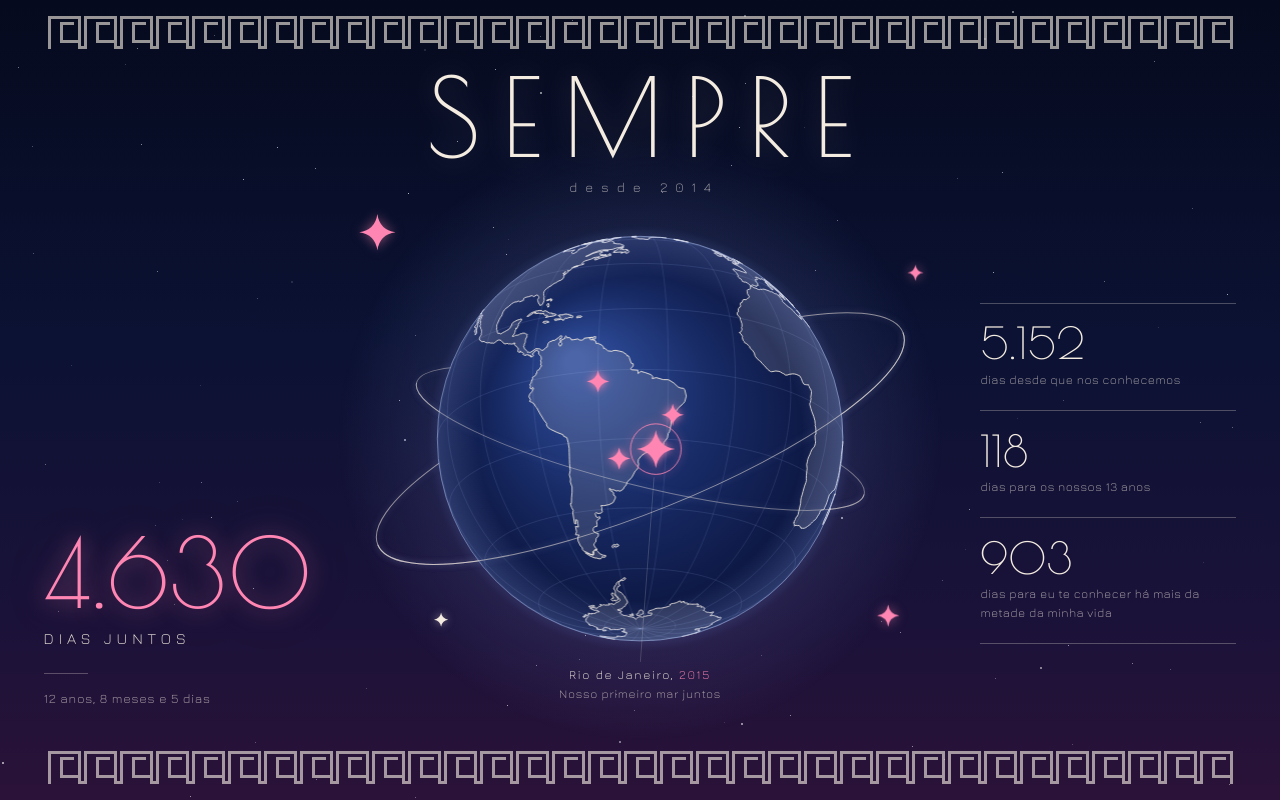
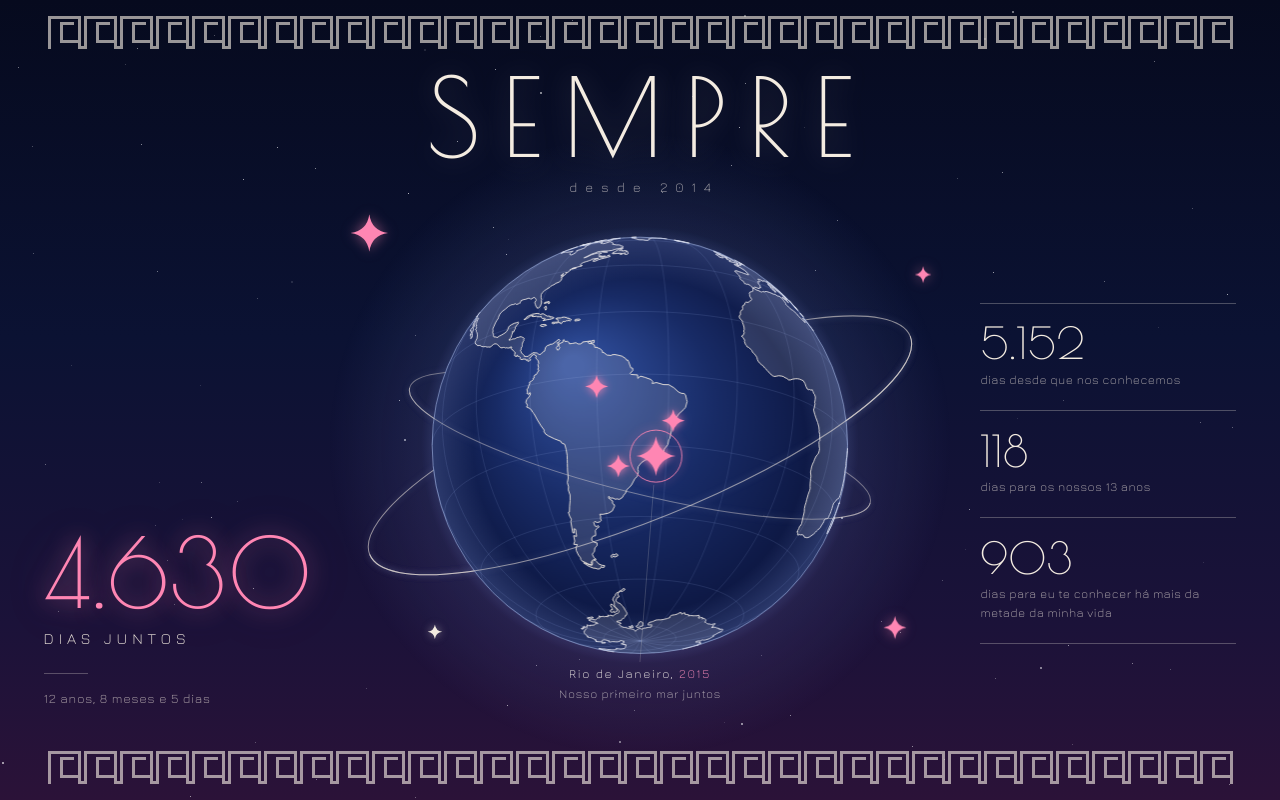
Before and after one commit to BonzerKitten/always, a plain HTML site: page index.html in a window 1280 px wide. Drawn offline with Linux system fonts and the light colour scheme.

Commit message:
Put the caption in the layout with a minimum globe size, hide seam edges from the coast, fix globe edge fill, draw on resize, add fallbacks for older browsers

```diff
--- a/globe.js
+++ b/globe.js
@@ -24,6 +24,7 @@
 
   const canvas = document.getElementById('globe-canvas');
   const globeBox = document.getElementById('globe');
+  const slot = document.getElementById('globe-slot');
   const caption = document.getElementById('caption');
   const leader = document.getElementById('leader');
   const leaderLine = document.getElementById('leader-line');
@@ -39,24 +40,62 @@
     return [Math.cos(lat) * Math.cos(lon), Math.cos(lat) * Math.sin(lon), Math.sin(lat)];
   }
 
-  // Turns a ring of [lon, lat, lon, lat...] into unit vectors, adding points along long edges.
-  function ringToVectors(flat) {
-    const points = [];
+  const SAME_POINT = 1e-9;
+
+  /*
+   * Turns a ring of [lon, lat, lon, lat...] into unit vectors, adding points along long edges.
+   * seamAfter[i] is true when the edge leaving point i runs along the 180 degree meridian. Natural Earth
+   * cuts land there to fit a flat map, so those edges are needed for the fill but are not coast.
+   */
+  function ringToPoints(flat) {
+    const vectors = [];
+    const seamAfter = [];
     const count = flat.length / 2;
     for (let i = 0; i < count; i++) {
       const j = (i + 1) % count;
       const lon1 = flat[2 * i], lat1 = flat[2 * i + 1];
       const lon2 = flat[2 * j], lat2 = flat[2 * j + 1];
-      const wrapsAroundPole = Math.abs(lon2 - lon1) > 180; // the edge along the bottom of Antarctica
+      const isSeam = Math.abs(lon1) === 180 && Math.abs(lon2) === 180;
+      const wrapsAroundPole = Math.abs(lon2 - lon1) > 180; // from lon 180 to -180: the same line on the globe
       const steps = wrapsAroundPole
         ? 1
         : Math.max(1, Math.ceil(Math.max(Math.abs(lon2 - lon1), Math.abs(lat2 - lat1)) / MAX_EDGE_STEP));
       for (let s = 0; s < steps; s++) {
         const t = s / steps;
-        points.push(toVector(lon1 + (lon2 - lon1) * t, lat1 + (lat2 - lat1) * t));
+        const vector = toVector(lon1 + (lon2 - lon1) * t, lat1 + (lat2 - lat1) * t);
+        const last = vectors[vectors.length - 1];
+        if (last && Math.hypot(vector[0] - last[0], vector[1] - last[1], vector[2] - last[2]) < SAME_POINT) {
+          seamAfter[seamAfter.length - 1] = isSeam; // the same point twice (lon 180 and -180): keep one
+        } else {
+          vectors.push(vector);
+          seamAfter.push(isSeam);
+        }
       }
     }
-    return points;
+    const first = vectors[0], last = vectors[vectors.length - 1];
+    if (vectors.length > 1 && Math.hypot(first[0] - last[0], first[1] - last[1], first[2] - last[2]) < SAME_POINT) {
+      vectors.pop();
+      seamAfter.pop();
+    }
+    return { vectors, seamAfter };
+  }
+
+  // Splits a ring into the open pieces of real coast, leaving out the seam edges.
+  function coastPieces(vectors, seamAfter) {
+    const total = vectors.length;
+    const firstSeam = seamAfter.indexOf(true);
+    if (firstSeam === -1) return null;
+    const pieces = [];
+    let piece = [];
+    for (let step = 1; step <= total; step++) {
+      const index = (firstSeam + step) % total;
+      piece.push(vectors[index]);
+      if (seamAfter[index]) {
+        if (piece.length > 1) pieces.push(piece);
+        piece = [];
+      }
+    }
+    return pieces;
   }
 
   function makeLine(vectors, closed) {
@@ -73,10 +112,18 @@
     return doubleArea > 0;
   }
 
+  /*
+   * Each land ring has a closed outline for the fill, and (only when it has seam edges)
+   * separate open coast lines for the stroke.
+   */
   const landRings = LAND_RINGS.map((flat) => {
-    const ring = makeLine(ringToVectors(flat), true);
-    ring.isLake = isLakeRing(flat);
-    return ring;
+    const { vectors, seamAfter } = ringToPoints(flat);
+    const pieces = coastPieces(vectors, seamAfter);
+    return {
+      outline: makeLine(vectors, true),
+      coastLines: pieces && pieces.map((piece) => makeLine(piece, false)),
+      isLake: isLakeRing(flat),
+    };
   });
 
   // The faint grid: meridians (open lines from pole to pole) and parallels (closed circles).
@@ -301,16 +348,22 @@
     const fill = new Path2D();
     const coast = new Path2D();
     for (const ring of landRings) {
-      turnToView(ring.vectors, ring.view);
-      const { chains, hidden } = visibleChains(ring);
+      turnToView(ring.outline.vectors, ring.outline.view);
+      const { chains, hidden } = visibleChains(ring.outline);
       if (chains.length === 0) continue;
       if (!hidden) {
         addPolyline(fill, chains[0], true);
-        addPolyline(coast, chains[0], true);
+        if (!ring.coastLines) addPolyline(coast, chains[0], true);
       } else {
         // A lake cut by the edge is left unfilled: its fill would have to be "everything except the lake".
         if (!ring.isLake) addFilledShape(fill, chains);
-        for (const chain of chains) addPolyline(coast, chain, false);
+        if (!ring.coastLines) for (const chain of chains) addPolyline(coast, chain, false);
+      }
+      if (ring.coastLines) {
+        for (const line of ring.coastLines) {
+          turnToView(line.vectors, line.view);
+          for (const chain of visibleChains(line).chains) addPolyline(coast, chain, false);
+        }
       }
     }
     ctx.fillStyle = 'rgba(244, 236, 225, 0.13)';
@@ -431,10 +484,14 @@
       return;
     }
     leader.classList.add('visible');
-    const startX = canvas.offsetLeft + pin.x;
-    const startY = canvas.offsetTop + pin.y;
-    const endX = globeBox.clientWidth / 2;
-    const endY = caption.offsetTop - 4;
+    // All positions are in pixels from the top left of the slot, which is what the leader's svg uses.
+    const slotBox = slot.getBoundingClientRect();
+    const canvasBox = canvas.getBoundingClientRect();
+    const captionBox = caption.getBoundingClientRect();
+    const startX = canvasBox.left - slotBox.left + pin.x;
+    const startY = canvasBox.top - slotBox.top + pin.y;
+    const endX = captionBox.left - slotBox.left + captionBox.width / 2;
+    const endY = captionBox.top - slotBox.top - 4;
     const length = Math.hypot(endX - startX, endY - startY) || 1;
     const gap = activeRingRadius() + 3;
     leaderLine.setAttribute('x1', startX + ((endX - startX) / length) * gap);
@@ -572,8 +629,8 @@
     pixelRatio = window.devicePixelRatio || 1;
     canvas.width = Math.round(side * pixelRatio);
     canvas.height = Math.round(side * pixelRatio);
-    leader.setAttribute('viewBox', '0 0 ' + globeBox.clientWidth + ' ' + globeBox.clientHeight);
-    requestDraw();
+    // Drawn straight away: changing the canvas size clears it, and waiting for the next frame would show a blank globe.
+    draw();
   }
 
   new ResizeObserver(resize).observe(globeBox);
--- a/index.html
+++ b/index.html
@@ -28,11 +28,11 @@
       <p class="sub" id="hero-breakdown"></p>
     </section>
 
-    <div class="globe-slot">
-      <div class="globe" id="globe">
-        <div class="stage">
+    <div class="globe-slot" id="globe-slot">
+      <div class="stage-box">
+        <div class="globe" id="globe">
           <!-- Decoration behind the globe: soft halo, whole orbit rings and floating sparkles. Never catches clicks or touches. -->
-          <svg class="deco deco-back" viewBox="-46 -14 292 262" aria-hidden="true">
+          <svg class="deco deco-back" viewBox="-46 -14 292 220" aria-hidden="true">
             <defs>
               <radialGradient id="halo" cx="100" cy="100" r="150" gradientUnits="userSpaceOnUse">
                 <stop offset=".62" stop-color="#8fa8ff" stop-opacity=".30"/>
@@ -51,7 +51,7 @@
           <canvas class="globe-canvas" id="globe-canvas" role="img" aria-label="Globo com os lugares que visitamos"></canvas>
 
           <!-- Decoration in front of the globe: the near half of each ring, then the sparkles. -->
-          <svg class="deco deco-front" viewBox="-46 -14 292 262" aria-hidden="true">
+          <svg class="deco deco-front" viewBox="-46 -14 292 220" aria-hidden="true">
             <g class="ring">
               <path transform="rotate(-22 100 100)" d="M-40,100A140,36 0 0 0 240,100"/>
               <path class="ring-2" transform="rotate(14 100 100)" d="M-14,100A114,23 0 0 0 214,100"/>
@@ -64,14 +64,14 @@
             </g>
           </svg>
         </div>
+      </div>
 
-        <svg class="leader" id="leader" aria-hidden="true"><line id="leader-line" x1="0" y1="0" x2="0" y2="0"/></svg>
+      <p class="caption" id="caption">
+        <span class="cap-name"><span id="cap-name"></span>, <span class="year" id="cap-year"></span></span>
+        <span class="cap-note" id="cap-note"></span>
+      </p>
 
-        <p class="caption" id="caption">
-          <span class="cap-name"><span id="cap-name"></span>, <span class="year" id="cap-year"></span></span>
-          <span class="cap-note" id="cap-note"></span>
-        </p>
-      </div>
+      <svg class="leader" id="leader" aria-hidden="true"><line id="leader-line" x1="0" y1="0" x2="0" y2="0"/></svg>
     </div>
 
     <ul class="counters">
--- a/style.css
+++ b/style.css
@@ -53,6 +53,7 @@ body {
 /* ---------- Page frame ---------- */
 .page {
   position: relative;
+  height: 100vh;
   height: 100dvh;
   min-height: 560px;
   display: grid;
@@ -137,15 +138,26 @@ main {
   letter-spacing: 0.04em;
 }
 
-/* ---------- Globe ---------- */
-.globe-slot { min-width: 0; min-height: 0; height: 100%; display: flex; justify-content: center; align-items: center; }
+/* ---------- Globe ----------
+   The slot holds the globe (with its orbit rings) and, below it, the caption of the active place.
+   The caption is part of the layout, so it can grow without ever covering anything. */
+.globe-slot {
+  position: relative;
+  min-width: 0;
+  min-height: 0;
+  height: min(100%, calc(38vw + 72px));
+  display: flex;
+  flex-direction: column;
+  align-items: center;
+}
+.stage-box { display: contents; }
 .globe {
   position: relative;
-  height: min(100%, 46vw);
-  aspect-ratio: 292 / 262;
+  flex: none;
+  height: calc(100% - 72px);   /* the rest of the slot is the caption */
+  aspect-ratio: 292 / 220;
 }
-.stage, .deco { position: absolute; inset: 0; }
-.deco { width: 100%; height: 100%; overflow: visible; pointer-events: none; }
+.deco { position: absolute; inset: 0; width: 100%; height: 100%; overflow: visible; pointer-events: none; }
 
 /* The canvas is the globe disc (200 of 292 units) plus a 14 unit margin for pins. */
 .globe-canvas {
@@ -171,22 +183,32 @@ main {
 .sparkles .t2 { animation-duration: 7s; animation-delay: -2s; }
 @keyframes shimmer { 0%, 100% { opacity: 1; } 50% { opacity: 0.45; } }
 
+/* The leader line uses the slot's own pixels as units (set from globe.js). */
 .leader { position: absolute; inset: 0; width: 100%; height: 100%; overflow: visible; pointer-events: none; opacity: 0; transition: opacity 0.5s; }
 .leader line { stroke: rgba(244, 236, 225, 0.3); stroke-width: 0.6; }
 
 .caption {
-  position: absolute;
-  left: 0;
-  top: 86.5%;
-  width: 100%;
+  flex: none;
+  width: 0;
+  min-width: 100%;      /* as wide as the globe, but never makes the column wider */
+  height: 72px;         /* room for the name and a note of up to three lines */
   text-align: center;
   opacity: 0;
   transition: opacity 0.5s;
 }
 .caption.visible, .leader.visible { opacity: 1; }
-.cap-name { display: block; font-size: clamp(12px, 0.95vw, 14px); letter-spacing: 0.14em; white-space: nowrap; }
+.cap-name { display: block; font-size: clamp(12px, 0.95vw, 14px); letter-spacing: 0.14em; }
 .cap-name .year { color: var(--pink); }
-.cap-note { display: block; margin-top: 0.4em; font-size: clamp(12px, 0.85vw, 13px); letter-spacing: 0.06em; color: var(--text-soft); }
+.cap-note {
+  display: -webkit-box;
+  -webkit-box-orient: vertical;
+  -webkit-line-clamp: 3;
+  overflow: hidden;
+  margin-top: 0.4em;
+  font-size: clamp(12px, 0.85vw, 13px);
+  letter-spacing: 0.06em;
+  color: var(--text-soft);
+}
 .cap-note:empty { display: none; }
 
 @media (prefers-reduced-motion: reduce) {
@@ -194,14 +216,18 @@ main {
   .caption, .leader { transition: none; }
 }
 
-/* ---------- Phones and portrait screens: everything stacked ---------- */
+/* ---------- Phones and portrait screens: everything stacked ----------
+   The page is at least one screen tall and grows when the content needs more room
+   (a phone held sideways), so the globe never shrinks below a usable size. */
 @media (max-width: 760px), (max-aspect-ratio: 1/1) {
-  .page { padding: 14px 20px; gap: 8px; }
+  .page { height: auto; min-height: 100vh; min-height: 100dvh; padding: 14px 20px; gap: 8px; display: flex; flex-direction: column; }
   h1 { font-size: clamp(40px, 14vw, 96px); }
   .since { font-size: clamp(12px, 2vw, 15px); }
   main {
+    flex: 1 0 auto;
+    min-height: auto;
     grid-template-columns: minmax(0, 1fr);
-    grid-template-rows: auto minmax(0, 1fr) auto;
+    grid-template-rows: auto 1fr auto;
     gap: 6px;
     justify-items: center;
   }
@@ -211,9 +237,24 @@ main {
   .hero .rule { display: none; }
   .hero .sub { font-size: clamp(12px, 1.9vw, 15px); margin-top: 0.5em; }
 
-  .globe-slot { container-type: size; width: 100%; }
-  /* Wider than the text column on purpose: the spare room around the orbit rings lets the globe grow. */
-  .globe { flex: none; height: auto; width: min(100cqw + 40px, 100cqh * 292 / 262); }
+  .globe-slot { width: 100%; height: auto; min-height: auto; align-self: stretch; }
+  .stage-box {
+    display: flex;
+    flex: 1 1 0;
+    min-height: 240px;           /* the smallest globe area: the disc is then about 218 px across */
+    width: 100%;
+    justify-content: center;
+    align-items: center;
+    container-type: size;
+  }
+  /* Wider than the text column on purpose: the spare room around the orbit rings lets the globe grow.
+     The first width is for browsers without container units. */
+  .globe {
+    height: auto;
+    width: min(100vw, max(320px, calc((100vh - 470px) * 292 / 220)));
+    width: min(100cqw + 40px, 100cqh * 292 / 220);
+  }
+  .caption { height: auto; min-height: 40px; margin-top: 4px; }
   .cap-name, .cap-note { font-size: clamp(12px, 1.9vw, 15px); }
 
   .counters { justify-self: stretch; width: auto; }
```
